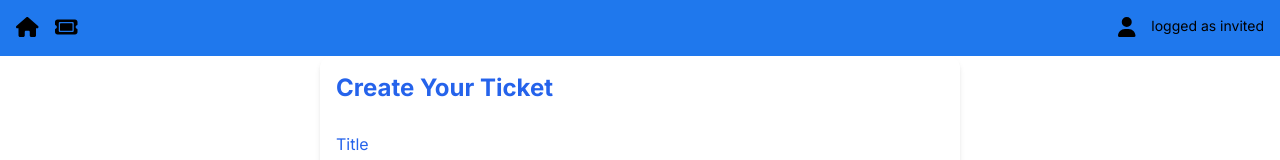
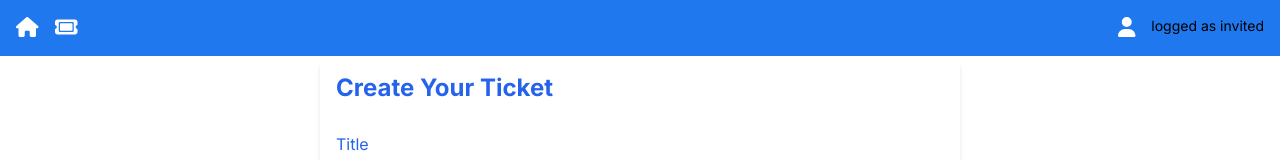
Before and after one commit to kailam-ada/ticketing-app, a Next.js app: page /TicketPage/new in a window 1280 px wide. Shown: the top 160 px of the page. Built offline with nearby package versions, Linux system fonts and the light colour scheme.

Commit message:
icons and button style update

```diff
--- a/app/globals.css
+++ b/app/globals.css
@@ -38,9 +38,9 @@
 
 @layer components {
   .icon {
-    @apply text-default-text text-xl;
+    @apply text-white text-xl;
   }
   .btn {
-    @apply hover:no-underline bg-blue-accent hover:bg-blue-accent-hover tracking-wider w-full text-center font-bold cursor-pointer uppercase px-4 py-2 rounded-md transition-colors block;
+    @apply text-white hover:no-underline bg-blue-accent hover:bg-blue-accent-hover tracking-wider w-full text-center font-bold cursor-pointer uppercase px-4 py-2 rounded-md transition-colors block;
   }
 }
```
